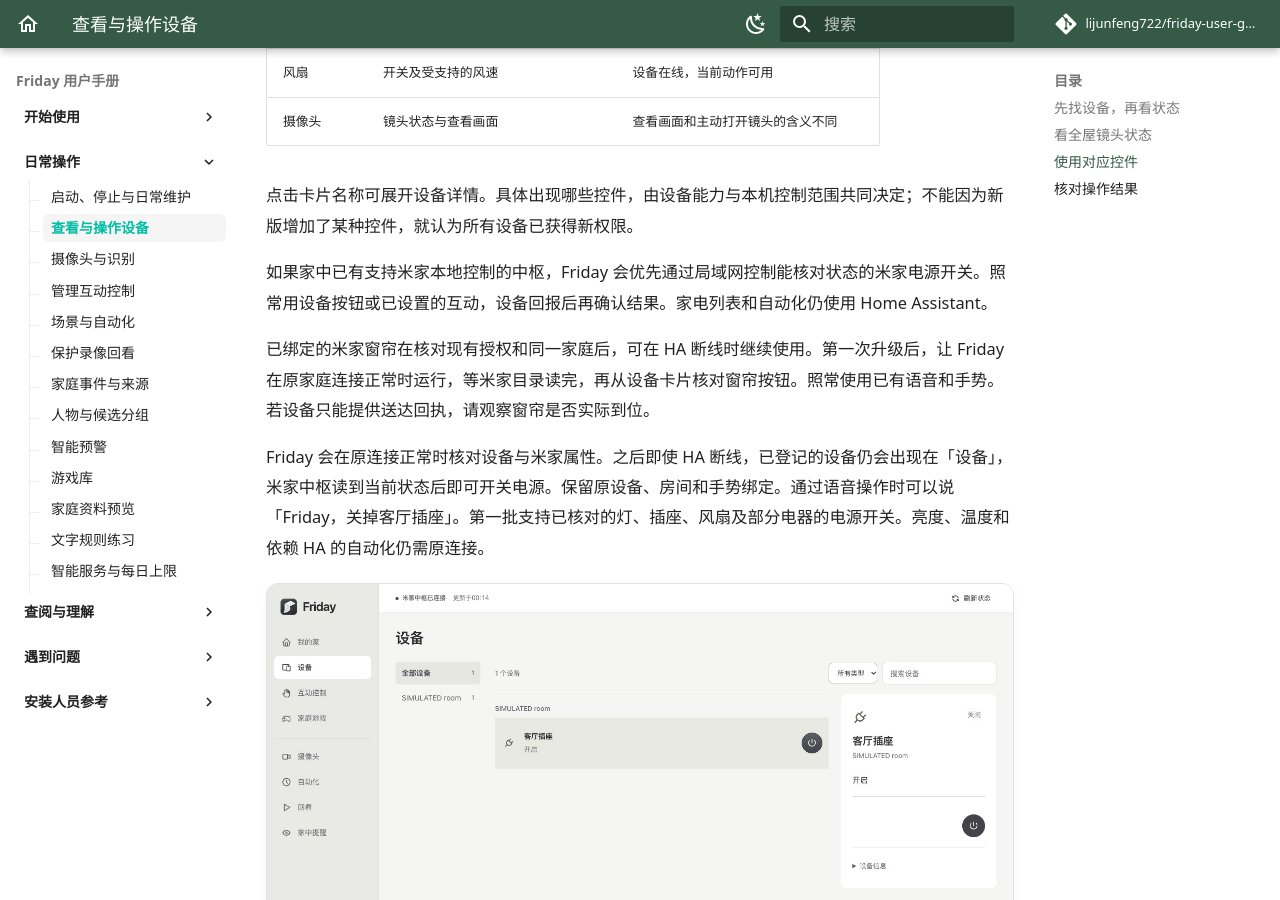
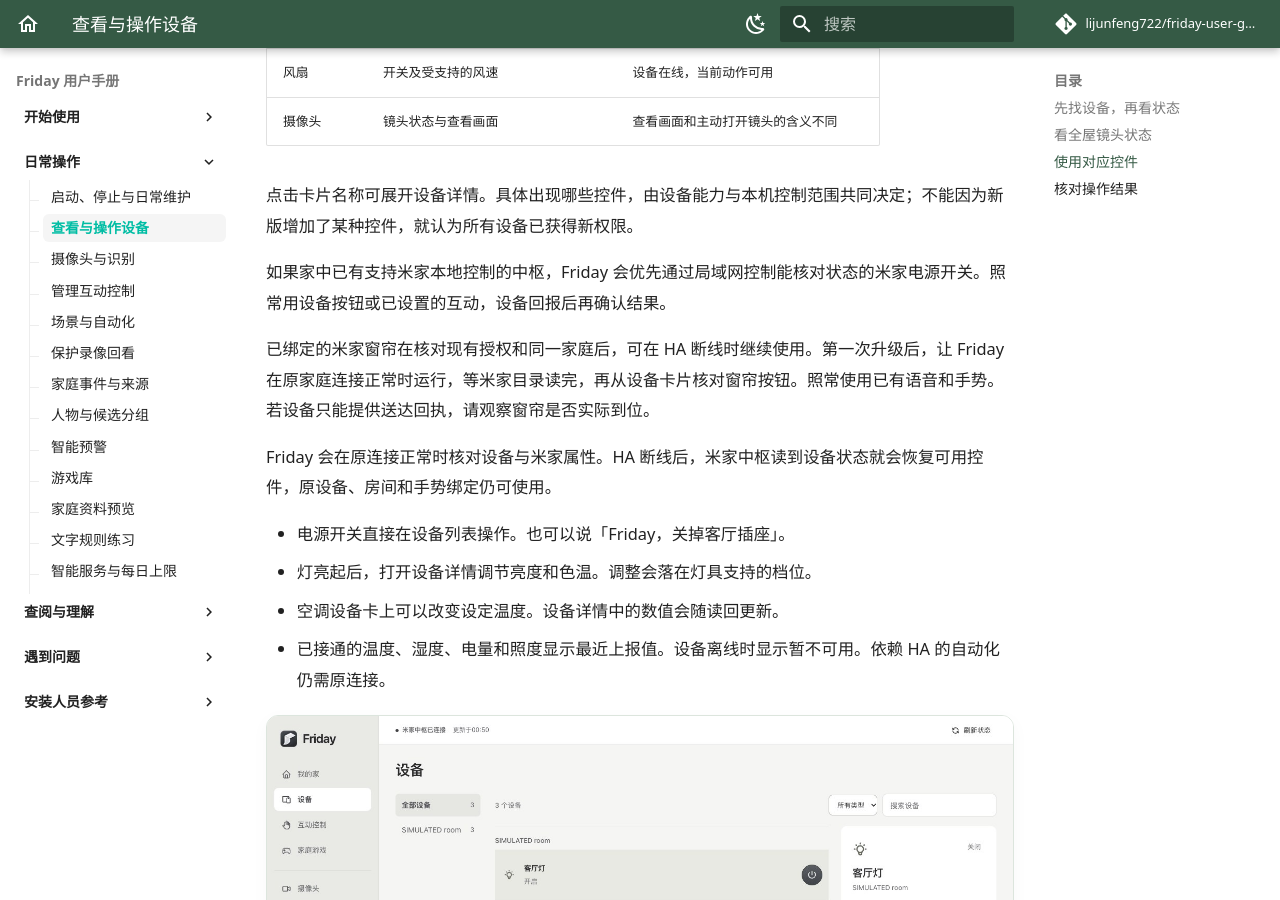
Before and after one commit to lijunfeng722/friday-user-guide, an MkDocs documentation site: the page built from docs/guides/devices.md, in a window 1280 px wide and 900 px high, scrolled down 2004 px. Built offline with MkDocs 1.6.1 and Material for MkDocs 9.7.7, drawn with Linux system fonts in a browser that asks for light colours; comment, search, counter and statistics services are not loaded.

Commit message:
文档：更新米家调光、设温和传感器使用说明

```diff
--- a/docs/guides/devices.md
+++ b/docs/guides/devices.md
@@ -34,13 +34,18 @@
 
 点击卡片名称可展开设备详情。具体出现哪些控件，由设备能力与本机控制范围共同决定；不能因为新版增加了某种控件，就认为所有设备已获得新权限。
 
-如果家中已有支持米家本地控制的中枢，Friday 会优先通过局域网控制能核对状态的米家电源开关。照常用设备按钮或已设置的互动，设备回报后再确认结果。家电列表和自动化仍使用 Home Assistant。
+如果家中已有支持米家本地控制的中枢，Friday 会优先通过局域网控制能核对状态的米家电源开关。照常用设备按钮或已设置的互动，设备回报后再确认结果。
 
 已绑定的米家窗帘在核对现有授权和同一家庭后，可在 HA 断线时继续使用。第一次升级后，让 Friday 在原家庭连接正常时运行，等米家目录读完，再从设备卡片核对窗帘按钮。照常使用已有语音和手势。若设备只能提供送达回执，请观察窗帘是否实际到位。
 
-Friday 会在原连接正常时核对设备与米家属性。之后即使 HA 断线，已登记的设备仍会出现在「设备」，米家中枢读到当前状态后即可开关电源。保留原设备、房间和手势绑定。通过语音操作时可以说「Friday，关掉客厅插座」。第一批支持已核对的灯、插座、风扇及部分电器的电源开关。亮度、温度和依赖 HA 的自动化仍需原连接。
+Friday 会在原连接正常时核对设备与米家属性。HA 断线后，米家中枢读到设备状态就会恢复可用控件，原设备、房间和手势绑定仍可使用。
 
-![合成家庭中，米家中枢读回插座已开启](../assets/screenshots/friday-mijia-power-offline-ha.jpg)
+- 电源开关直接在设备列表操作。也可以说「Friday，关掉客厅插座」。
+- 灯亮起后，打开设备详情调节亮度和色温。调整会落在灯具支持的档位。
+- 空调设备卡上可以改变设定温度。设备详情中的数值会随读回更新。
+- 已接通的温度、湿度、电量和照度显示最近上报值。设备离线时显示暂不可用。依赖 HA 的自动化仍需原连接。
+
+![合成家庭通过米家中枢控制亮度与设定温度，并显示传感器读数](../assets/screenshots/friday-mijia-dimming-offline-ha.jpg)
 
 ## 核对操作结果
 
```
Also changed, not shown: USER_MANUAL.md (+10 -5 lines), docs/troubleshooting/faq.md (+1 -1 lines), docs/assets/screenshots/friday-mijia-dimming-offline-ha.jpg (added).
